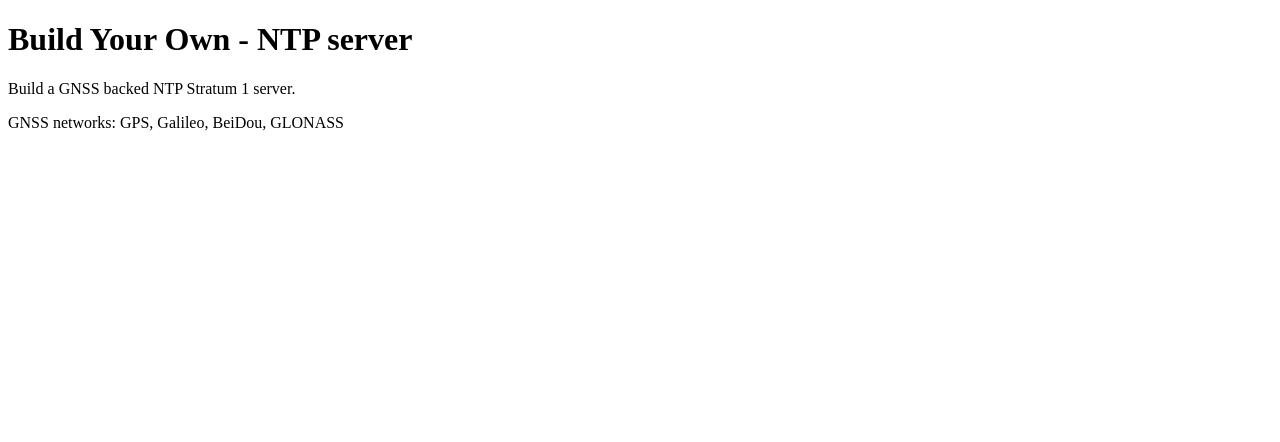
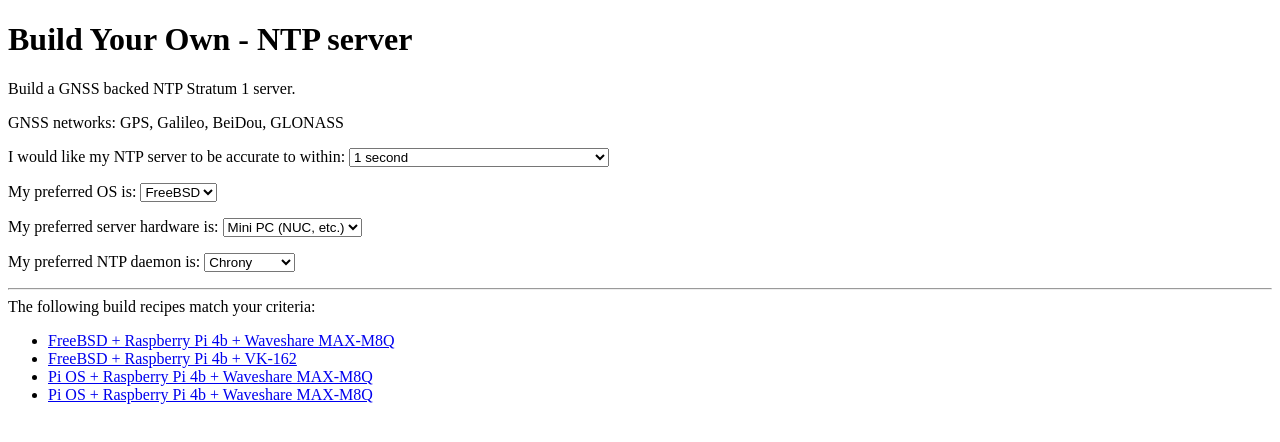
Before and after one commit to BYO-NTP/BYO-NTP.github.io, a plain HTML site: page index.html in a window 1280 px wide. Drawn offline with Linux system fonts and the light colour scheme.

Commit message:
updated index.html

```diff
--- a/index.html
+++ b/index.html
@@ -5,7 +5,7 @@
   <meta charset="utf-8">
   <meta name="viewport" content="width=device-width, initial-scale=1">
   <title>BYO-NTP</title>
-  <link rel="stylesheet" href="css/style.css">
+  <!-- <link rel="stylesheet" href="style.css"> -->
   <meta name="description" content="">
 
   <meta property="og:title" content="Build Your Own NTP">
@@ -14,11 +14,11 @@
   <meta property="og:image" content="">
   <meta property="og:image:alt" content="">
 
-  <link rel="icon" href="/favicon.ico" sizes="any">
-  <link rel="icon" href="/icon.svg" type="image/svg+xml">
-  <link rel="apple-touch-icon" href="icon.png">
+  <!-- <link rel="icon" href="/favicon.ico" sizes="any"> -->
+  <!-- <link rel="icon" href="/icon.svg" type="image/svg+xml"> -->
+  <!-- <link rel="apple-touch-icon" href="icon.png"> -->
 
-  <link rel="manifest" href="site.webmanifest">
+  <!-- <link rel="manifest" href="site.webmanifest"> -->
   <meta name="theme-color" content="#fafafa">
 </head>
 
@@ -26,10 +26,126 @@
   <h1>Build Your Own - NTP server</h1>
 
   <p>Build a GNSS backed NTP Stratum 1 server.</p>
+
   <p>GNSS networks: GPS, Galileo, BeiDou, GLONASS</p>
+
+  <p>I would like my NTP server to be accurate to within: <select name="accuracy">
+    <option value="1s">1 second</option>
+    <option value="1ms">1 millisecond (.001 seconds)</option>
+    <option value="1us">1 microsecond (.000001 seconds)</option>
+    <option value="1ns">1 nanosecond (.000000001 seconds)</option>
+    <option value="1ps">1 picosecond (.000000000001 seconds)</option>
+  </select>
+  </p>
+
+  <p>My preferred OS is: <select name="os"></select>
+  </p>
+
+  <p>My preferred server hardware is: <select name="server">
+    <option value="nuc">Mini PC (NUC, etc.)</option>
+    <option value="pi">Raspberry Pi</option>
+    <option value="server">Server</option>
+    </select>
+  </p>
+
+  <p>My preferred NTP daemon is: <select name="daemon">
+    <option value="chrony">Chrony</option>
+    <option value="ntpd">NTPD</option>
+    <option value="ntpsec">NTPsec</option>
+    <option value="openntpd">OpenNTPD</option>
+    </select>
+  </p>
+
+  <hr>
+  The following build recipes match your criteria:
+
+  <ul name="recipes">
+    <li><a href=""> </a></li>
+  </ul>
+
   <script>
 
-  </script>
+function ajax({ method = 'GET', url, data = null, headers = {} }) {
+  const fetchOptions = {
+    method,
+    headers: {
+      ...headers
+    }
+  };
+
+  if (data) {
+    fetchOptions.body = headers['Content-Type'] === 'application/x-www-form-urlencoded'
+      ? data
+      : JSON.stringify(data);
+
+    // Set default content type if not provided
+    if (!headers['Content-Type']) {
+      fetchOptions.headers['Content-Type'] = 'application/json';
+    }
+  }
+
+  return fetch(url, fetchOptions)
+    .then(async response => {
+      const contentType = response.headers.get('content-type');
+      const responseData = contentType && contentType.includes('application/json')
+        ? await response.json()
+        : await response.text();
+
+      if (!response.ok) {
+        throw new Error(`HTTP ${response.status}: ${response.statusText} — ${responseData}`);
+      }
+
+      return responseData;
+    });
+}
+
+function populateRecipes(recipes) {
+  const ul = document.querySelector('ul[name="recipes"]');
+  ul.innerHTML = ''; // Clear existing items
+
+  for (const recipe of recipes) {
+    // console.log('Recipe:', recipe);
+    const li = document.createElement('li');
+    const a = document.createElement('a');
+    a.href='#'
+    a.textContent = `${recipe.os.name} + ${recipe.server.name} + ${recipe.gnss.name}`;
+    li.appendChild(a);
+    ul.appendChild(li);
+  }
+}
+
+function populateOSOptions(osList) {
+  const select = document.querySelector('select[name="os"]');
+  select.innerHTML = ''; // Clear existing options
+
+  for (const os of osList) {
+    // console.log('OS:', os);
+    const option = document.createElement('option');
+    option.value = `${os.name}`;
+    option.textContent = `${os.name}`;
+    select.appendChild(option);
+  }
+}
+
+function onLoad () {
+  ajax({
+    method: 'GET',
+    url: `/dist/all.json`,
+  }).then(response => {
+    // console.log('Success:', response);
+    populateRecipes(response.recipes);
+    populateOSOptions(response.os);
+
+
+
+  }).catch(error => {
+    console.error('Error:', error);
+  });
+}
+
+
+onLoad()
+</script>
 
 </body>
 
--- a/recipes/PiOS-12-Pi-4-VK-162.json
+++ b/recipes/PiOS-12-Pi-4-VK-162.json
@@ -6,8 +6,8 @@
     },
     "date": "2025-05-01",
     "os": {
-        "name": "FreeBSD",
-        "version": "14"
+        "name": "Pi OS",
+        "version": "12"
     },
     "server": {
         "name": "Raspberry Pi 4b"
--- a/recipes/PiOS-12-Pi-4-Waveshare-MAX-M8Q.json
+++ b/recipes/PiOS-12-Pi-4-Waveshare-MAX-M8Q.json
@@ -6,8 +6,8 @@
     },
     "date": "2025-05-01",
     "os": {
-        "name": "FreeBSD",
-        "version": "14"
+        "name": "Pi OS",
+        "version": "12"
     },
     "server": {
         "name": "Raspberry Pi 4b"
```
